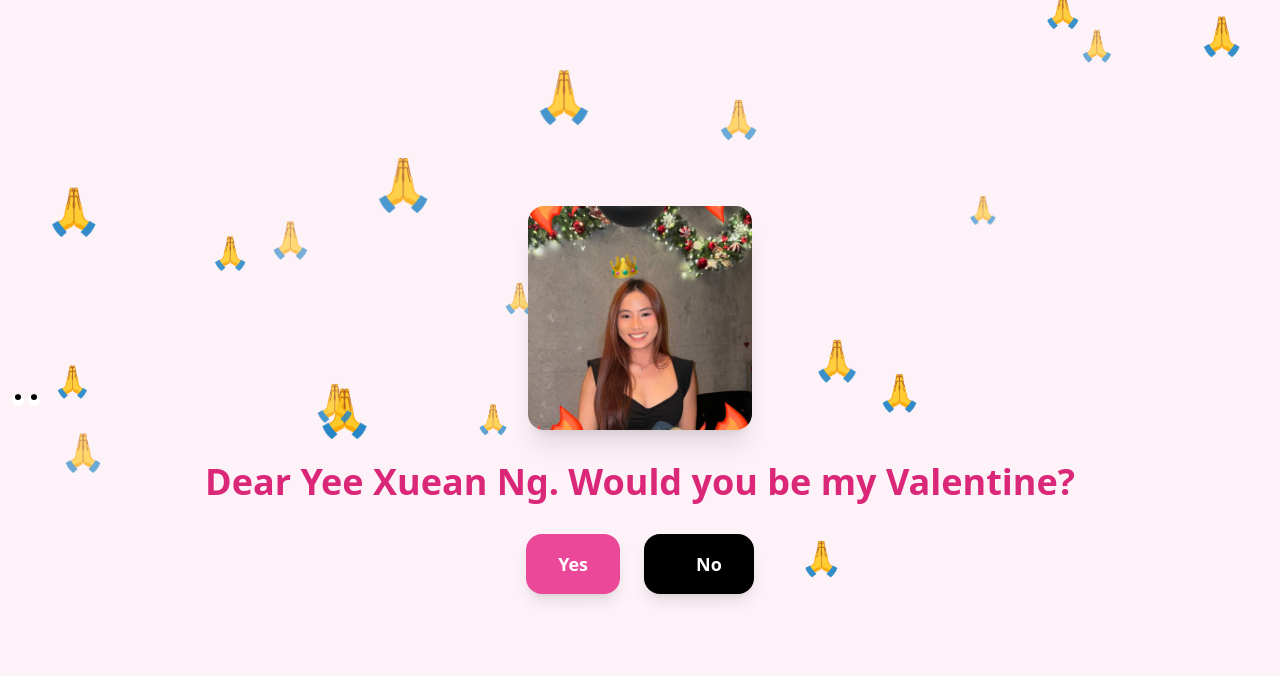
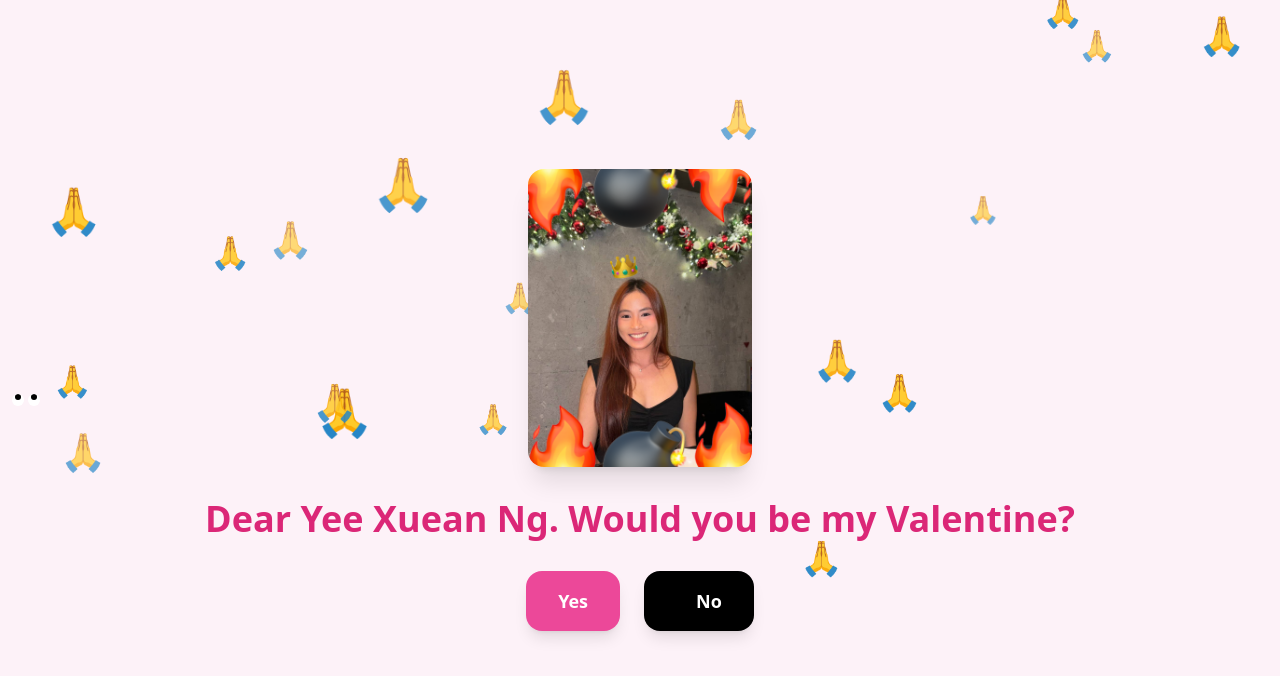
Before and after one commit to dylannsw/vday, a React (Vite) app: page / in a window 1280 px wide. Shown: the top 676 px of the page. Built offline with nearby package versions, Linux system fonts and the light colour scheme.

Commit message:
Update App.jsx

```diff
--- a/src/App.jsx
+++ b/src/App.jsx
@@ -299,7 +299,7 @@ export default function App() {
         <img
           src={`${import.meta.env.BASE_URL}Frame183.png`}
           alt="Valentine"
-          className="w-56 h-56 object-cover rounded-2xl shadow-xl"
+          className="w-56 h-auto object-contain rounded-2xl shadow-xl"
         />
 
         <h1 className="text-3xl md:text-4xl font-bold text-pink-600">
```
